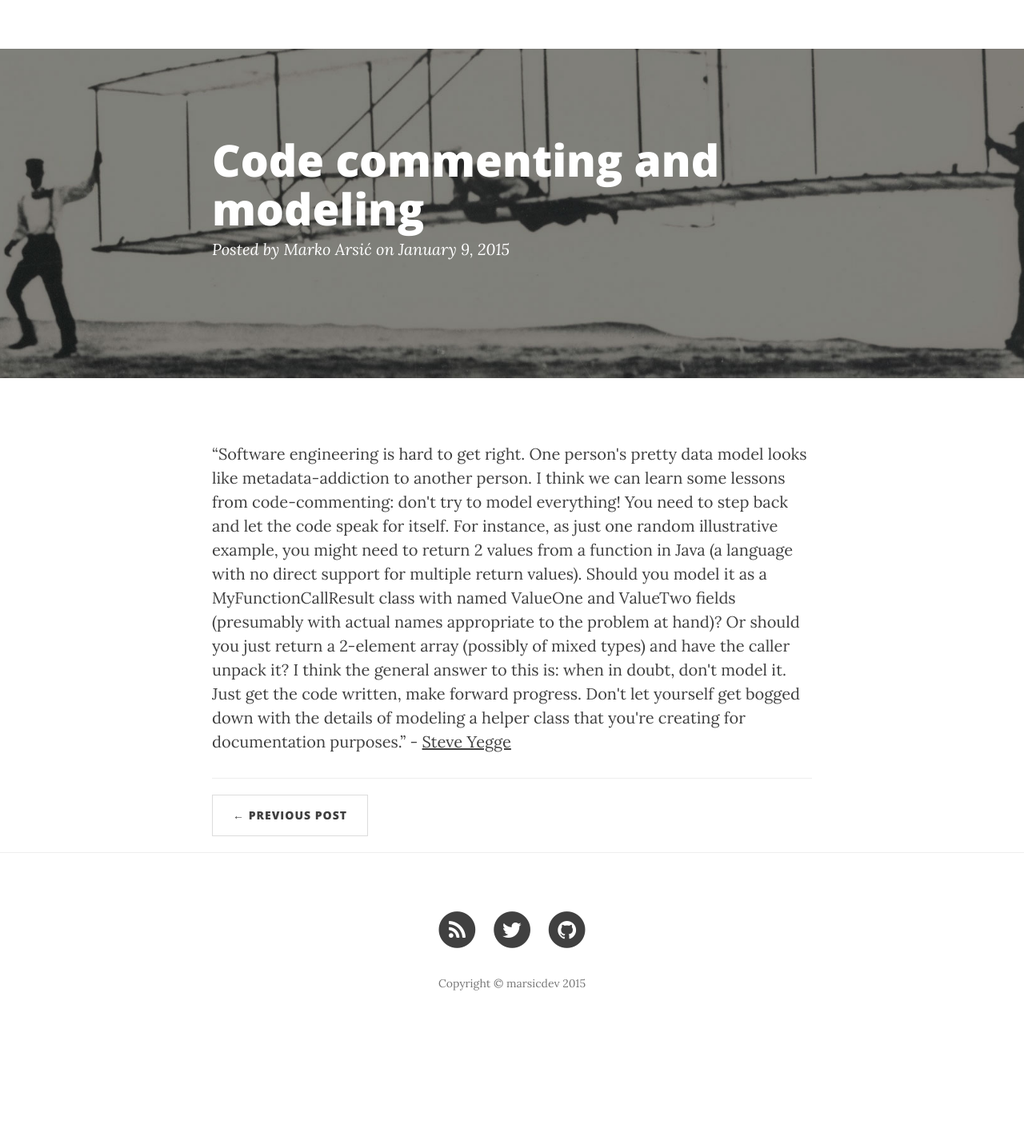
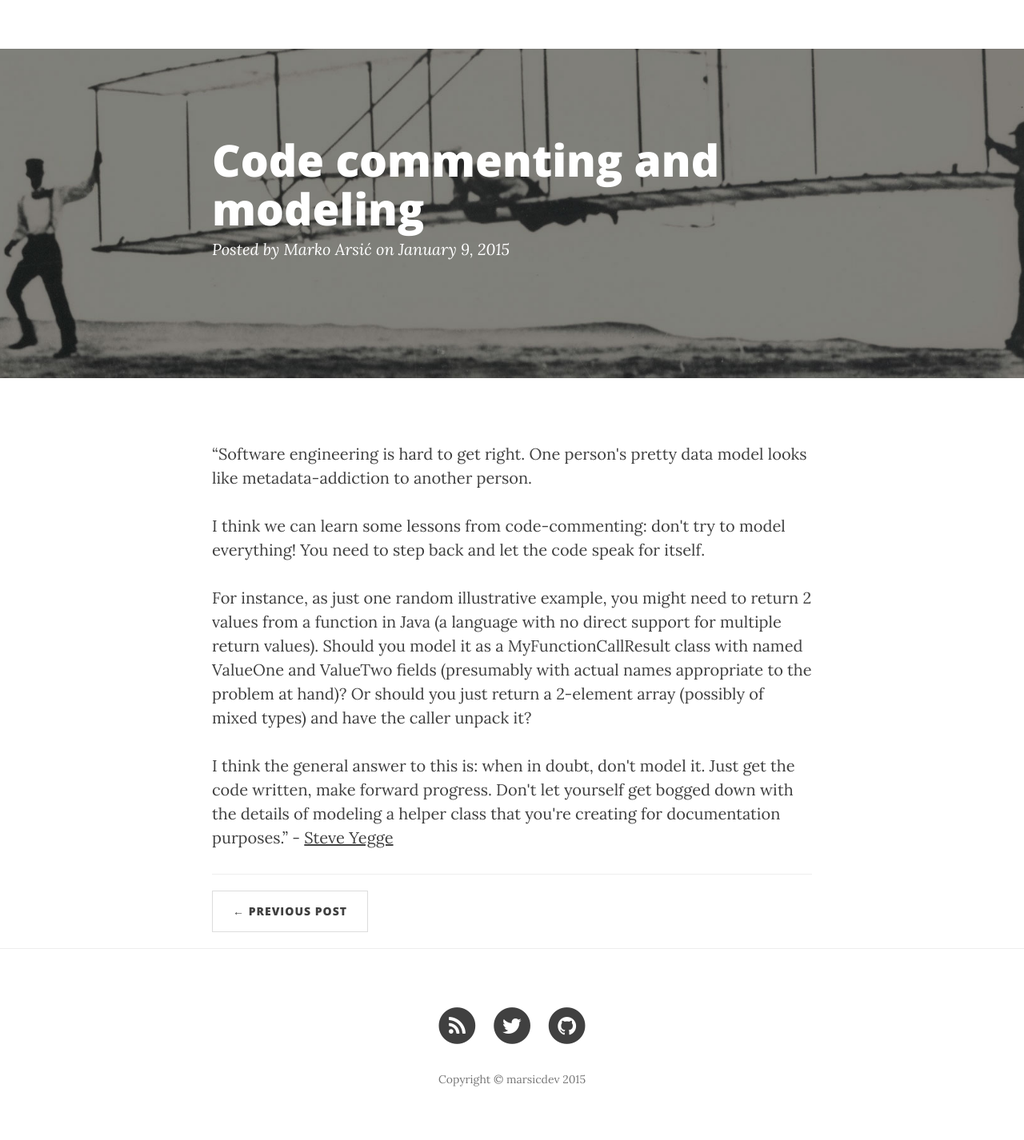
Before and after one commit to marsicdev/marsicdev.github.io, a Jekyll site: the page built from _posts/2015-01-09-commentingandmodeling.md, in a window 1280 px wide. Shown: the whole page at 80% size. Built offline with Jekyll 4.4.1, drawn with Linux system fonts in a browser that asks for light colours; nearby versions of some CDN libraries; before the commit the page ends 1306 px from its top, so only the background shows below that.

Commit message:
Update 2015-01-09-commentingandmodeling.md

```diff
--- a/_posts/2015-01-09-commentingandmodeling.md
+++ b/_posts/2015-01-09-commentingandmodeling.md
@@ -7,9 +7,9 @@ header-img: "img/post-bg-02.jpg"
 ---
 
 <p><q>Software engineering is hard to get right. One person's pretty data model looks like metadata-addiction to another person.
-
+<br><br>
 I think we can learn some lessons from code-commenting: don't try to model everything! You need to step back and let the code speak for itself.
-
+<br><br>
 For instance, as just one random illustrative example, you might need to return 2 values from a function in Java (a language with no direct support for multiple return values). Should you model it as a MyFunctionCallResult class with named ValueOne and ValueTwo fields (presumably with actual names appropriate to the problem at hand)? Or should you just return a 2-element array (possibly of mixed types) and have the caller unpack it?
-
+<br><br>
 I think the general answer to this is: when in doubt, don't model it. Just get the code written, make forward progress. Don't let yourself get bogged down with the details of modeling a helper class that you're creating for documentation purposes.</q> - <a href="http://steve-yegge.blogspot.com.br/2008/02/portrait-of-n00b.html" target="_blank">Steve Yegge</a></p>
```
